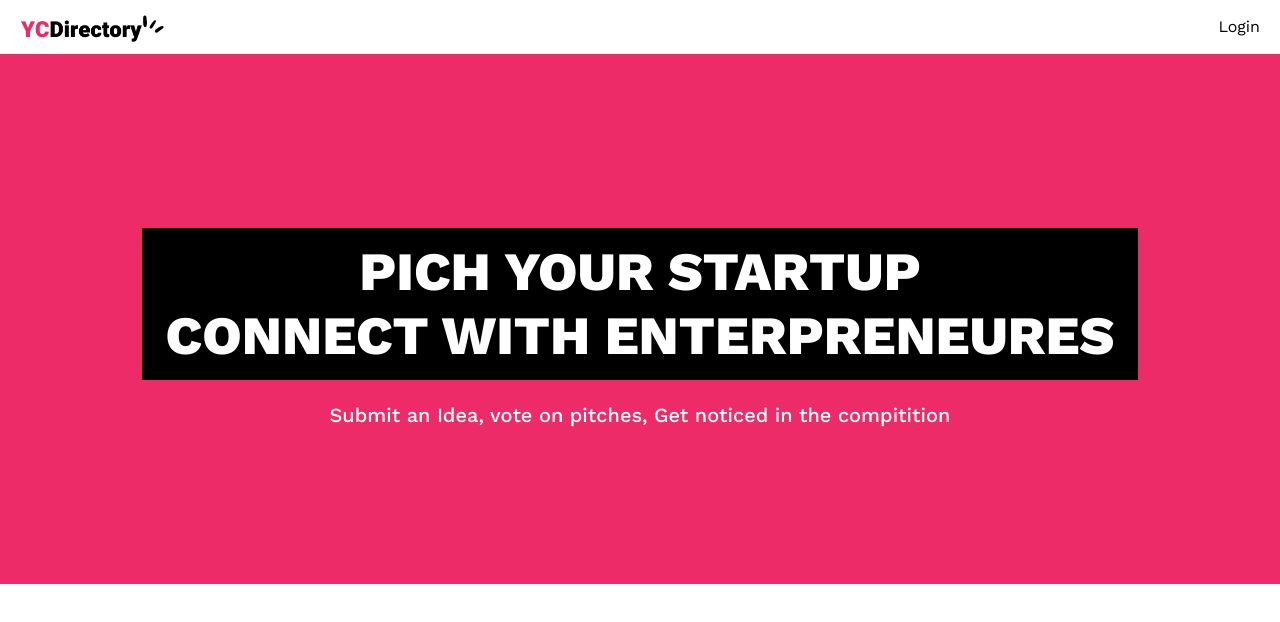
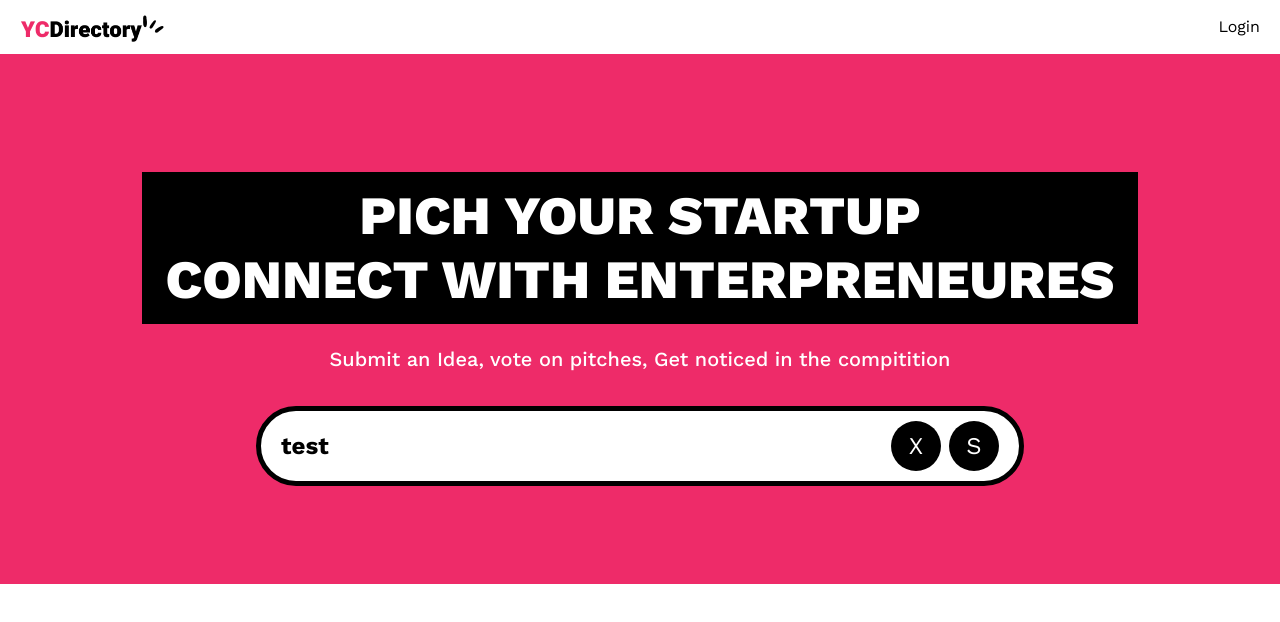
Before and after one commit to DrYoussefTemraz/StartUpsHub, a Next.js app: page / in a window 1280 px wide. Shown: the top 622 px of the page. Built offline with nearby package versions, Linux system fonts and the light colour scheme; no server answers.

Commit message:
insert the search and reset client comp in server comp of search

```diff
--- a/app/(root)/page.tsx
+++ b/app/(root)/page.tsx
@@ -1,4 +1,5 @@
 import Image from "next/image";
+import SearchForm from "../components/SearchForm";
 
 export default function Home() {
   return (
@@ -7,6 +8,7 @@ export default function Home() {
       <section className="pink_container" >
         <h1 className="heading">Pich your startup <br/> Connect with Enterpreneures </h1>
         <p className="sub-heading !max-w-3xl">Submit an Idea, vote on pitches, Get noticed in the compitition </p>
+      <SearchForm/>
       </section>
     </>
   );
--- /dev/null
+++ b/app/components/SearchForm.tsx
@@ -0,0 +1,38 @@
+import React from 'react'
+import Form from 'next/form'
+import SearchFormReset from './SearchFormReset'
+
+function SearchForm() {
+  const query = 'test'
+
+  return (
+    <Form
+      action='/'
+      className='search-form'
+      scroll={false}
+    >
+      <input
+        name='query'
+        defaultValue={query}
+        className='search-input'
+        placeholder='Search Startups'
+      />
+      <div className='flex gap-2'>
+        {query && (
+          <SearchFormReset />
+        )}
+        <button
+          type='submit'
+          className='search-btn text-white'
+        >
+          S
+        </button>
+      </div>
+
+
+
+    </Form>
+  )
+}
+
+export default SearchForm
--- /dev/null
+++ b/app/components/SearchFormReset.tsx
@@ -0,0 +1,17 @@
+'use client'
+
+import Link from "next/link";
+
+function SearchFormReset() {
+    const reset = () => {
+        const form = document.querySelector('.search-form') as HTMLFormElement | null;
+        if (form) form.reset();
+      }
+  return (
+    <button type='button' onClick={reset}>
+        <Link href="/" className="search-btn text-white">X</Link>
+        </button>
+  )
+}
+
+export default SearchFormReset
```
